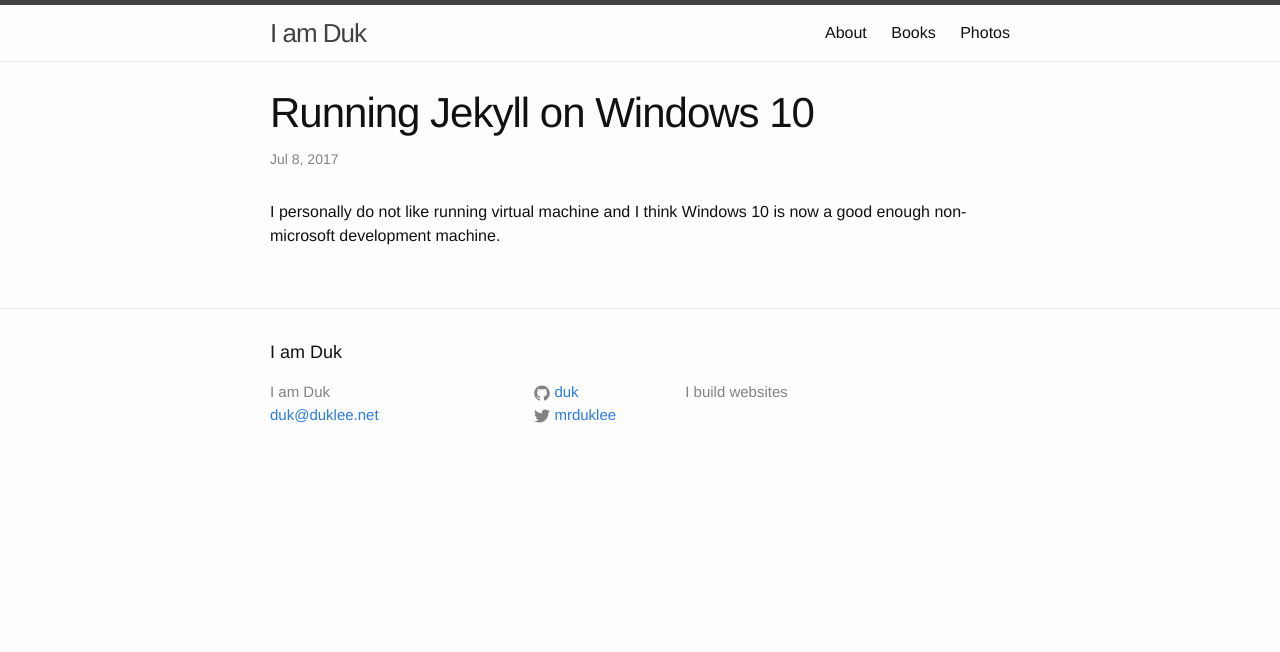
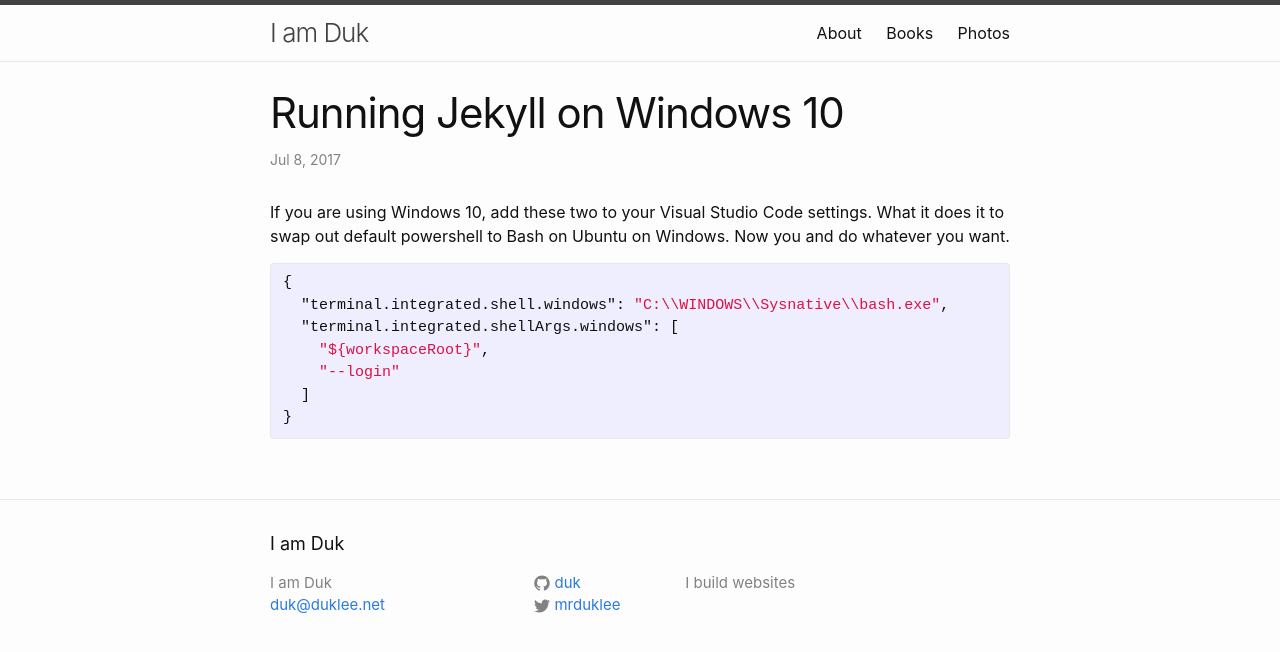
Before and after one commit to duk/dukleenet, a Jekyll site: the page built from _posts/2017-07-08-Running-Jekyll-on-Windows.markdown, in a window 1280 px wide. Shown: the top 652 px of the page. Built offline with Jekyll 4.4.1, drawn with Linux system fonts in a browser that asks for light colours.

Commit message:
font family updated

```diff
--- a/_posts/2017-07-08-Running-Jekyll-on-Windows.markdown
+++ b/_posts/2017-07-08-Running-Jekyll-on-Windows.markdown
@@ -5,4 +5,14 @@
 categories: learning
 ---
 
-I personally do not like running virtual machine and I think Windows 10 is now a good enough non-microsoft development machine.
+If you are using Windows 10, add these two to your Visual Studio Code settings. What it does it to swap out default powershell to Bash on Ubuntu on Windows. Now you and do whatever you want.
+
+{% highlight json %}
+{
+  "terminal.integrated.shell.windows": "C:\\WINDOWS\\Sysnative\\bash.exe",
+  "terminal.integrated.shellArgs.windows": [
+    "${workspaceRoot}",
+    "--login"
+  ]
+}
+{% endhighlight %}
--- a/_sass/minima.scss
+++ b/_sass/minima.scss
@@ -1,6 +1,6 @@
 // Define defaults for each variable.
 
-$base-font-family: "Helvetica Neue", Helvetica, Arial, sans-serif !default;
+$base-font-family: BlinkMacSystemFont, -apple-system, "Segoe UI", "Roboto", "Oxygen", "Ubuntu", "Cantarell", "Fira Sans", "Droid Sans", "Helvetica Neue", "Helvetica", "Arial", sans-serif !default;
 $base-font-size:   16px !default;
 $base-font-weight: 400 !default;
 $small-font-size:  $base-font-size * 0.875 !default;
--- a/assets/main.scss
+++ b/assets/main.scss
@@ -4,7 +4,7 @@
 @charset "utf-8";
 
 // Our variables
-$base-font-family: "Helvetica Neue", Helvetica, Arial, sans-serif;
+$base-font-family: BlinkMacSystemFont, -apple-system, "Segoe UI", "Roboto", "Oxygen", "Ubuntu", "Cantarell", "Fira Sans", "Droid Sans", "Helvetica Neue", "Helvetica", "Arial", sans-serif;
 $base-font-size:   16px;
 $base-font-weight: 400;
 $small-font-size:  $base-font-size * 0.875;
```
